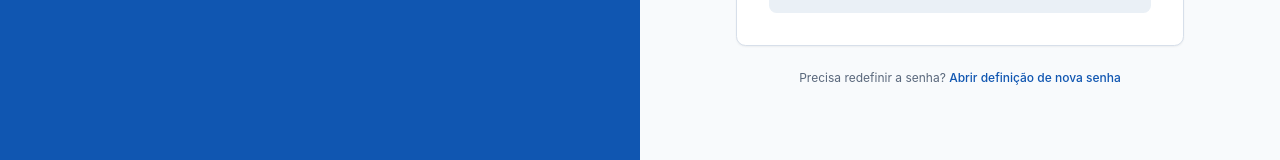
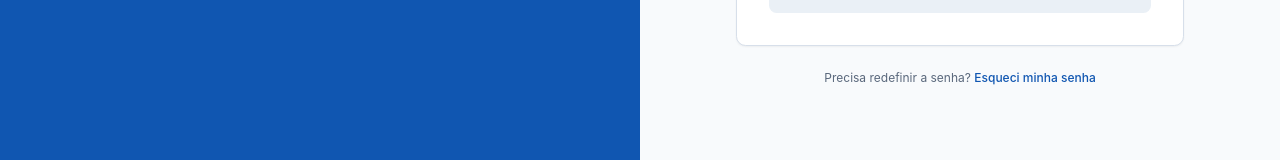
Before and after one commit to joaorobertoassislima-creator/faronew2026, a React (Vite) app: page /login in a window 1280 px wide. Shown: the part 557-717 px from the top of the page. Built offline with nearby package versions, Linux system fonts and the light colour scheme; no server answers.

Commit message:
Nexus Editor: revisão 10

```diff
--- a/src/pages/Login.tsx
+++ b/src/pages/Login.tsx
@@ -224,7 +224,7 @@ export default function Login() {
           <p className="mt-6 text-center text-xs text-muted-foreground">
             Precisa redefinir a senha?{" "}
             <Link to="/redefinir-senha" className="font-medium text-primary hover:underline">
-              Abrir definição de nova senha
+              Esqueci minha senha
             </Link>
           </p>
         </div>
```
